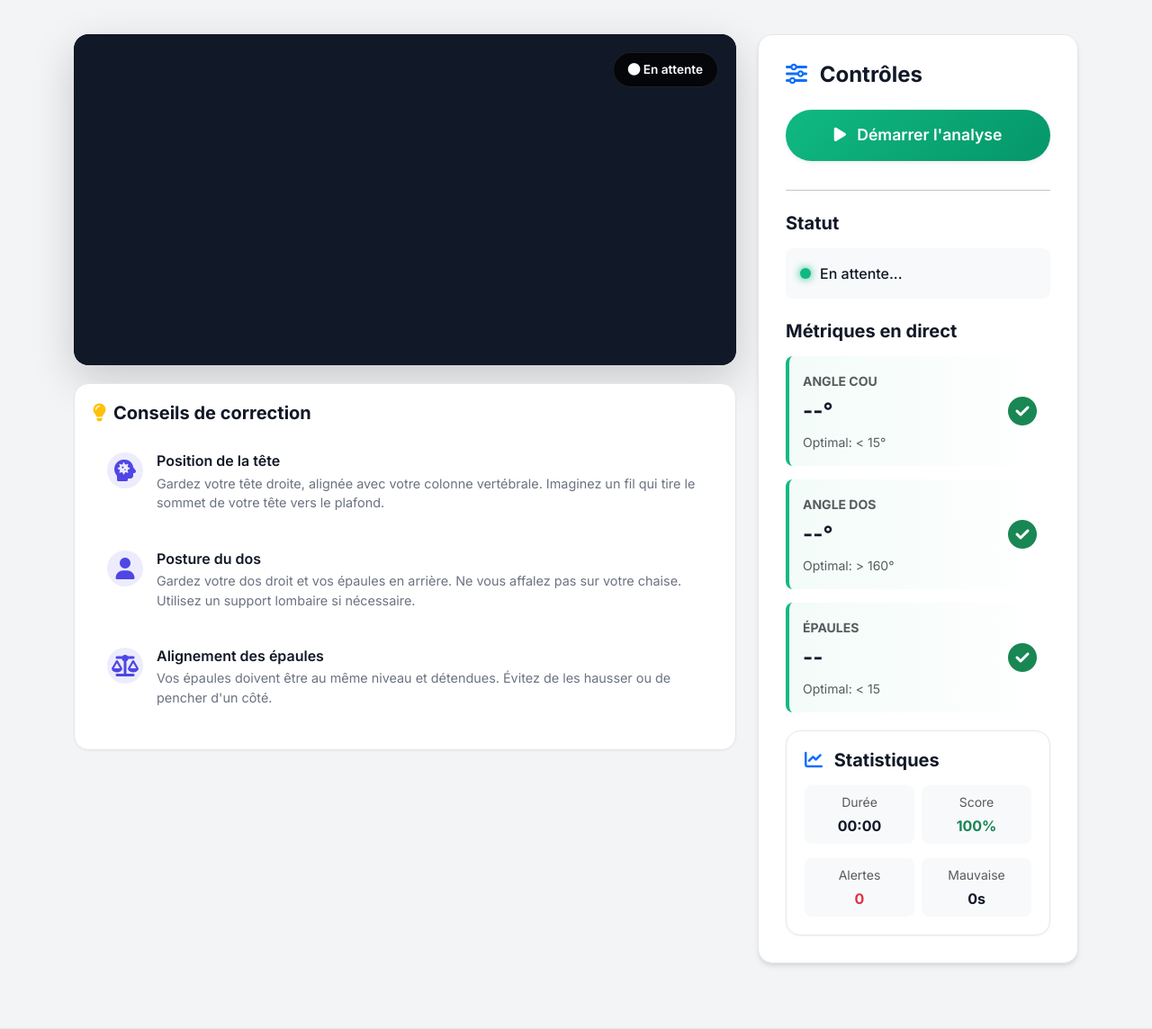
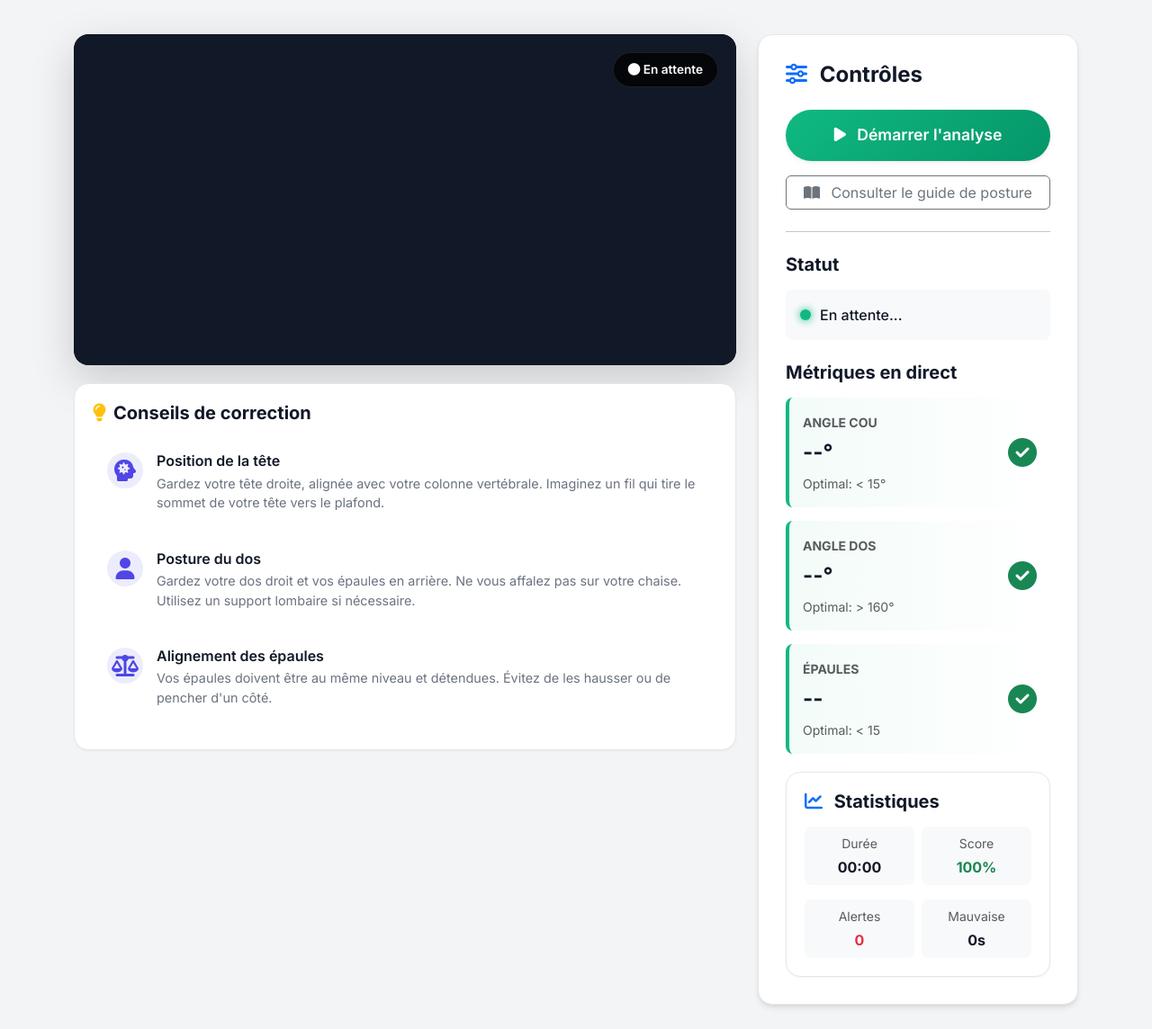
Before and after one commit to kingWD123/Computer-Vision, a Django app: page /analysis/ in a window 1280 px wide. Shown: the part 225-1369 px from the top of the page at 90% size. Run offline with Django 4.2, Linux system fonts and the light colour scheme; the visitor is signed in with stand-in values (Sample User, id 1).

Commit message:
bouton de guide

```diff
--- a/posture_app/templates/analysis.html
+++ b/posture_app/templates/analysis.html
@@ -363,6 +363,9 @@
                         style="display:none;">
                         <i class="fas fa-stop me-2"></i> Arrêter l'analyse
                     </button>
+                    <a href="{% url 'posture_guide' %}" class="btn btn-outline-secondary w-100 mt-2">
+                        <i class="fas fa-book-open me-2"></i> Consulter le guide de posture
+                    </a>
                 </div>
 
                 <hr class="opacity-10 my-4">
```
Lines whose indentation alone changed are shown as unchanged.
